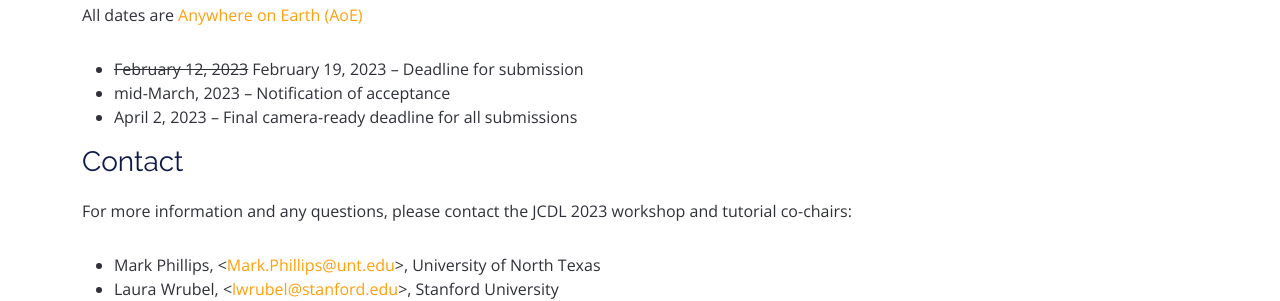
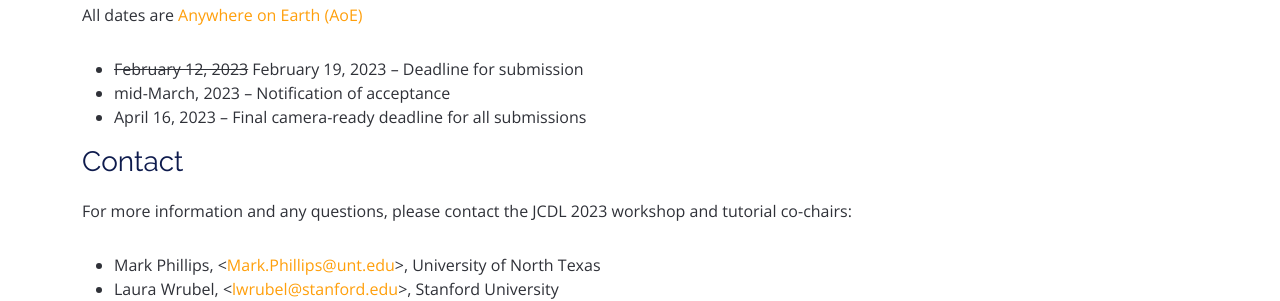
Before and after one commit to shawnmjones/JCDL2023-website-source, a Jekyll site: the page built from call-for-workshops-tutorials.html, in a window 1280 px wide and 900 px high, scrolled down 1020 px. Shown: the part 235-536 px from the top of the window. Built offline with Jekyll 4.4.1, drawn with Linux system fonts in a browser that asks for light colours.

Commit message:
Update call-for-workshops-tutorials.html
updated CRV deadline

```diff
--- a/call-for-workshops-tutorials.html
+++ b/call-for-workshops-tutorials.html
@@ -77,7 +77,7 @@ permalink: /calls/workshops-tutorials/
             <ul>
             <li><strike>February 12, 2023</strike> February 19, 2023 – Deadline for submission</li>
             <li>mid-March, 2023 – Notification of acceptance</li>
-            <li>April 2, 2023 – Final camera-ready deadline for all submissions</li>
+            <li>April 16, 2023 – Final camera-ready deadline for all submissions</li>
             </ul>
 
             <h3 id="contact_chairs">Contact</h3>
```
